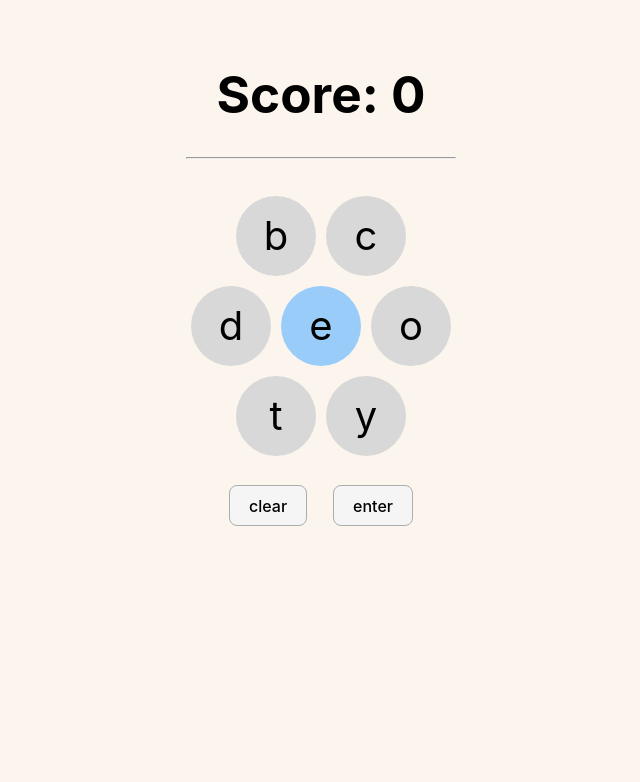
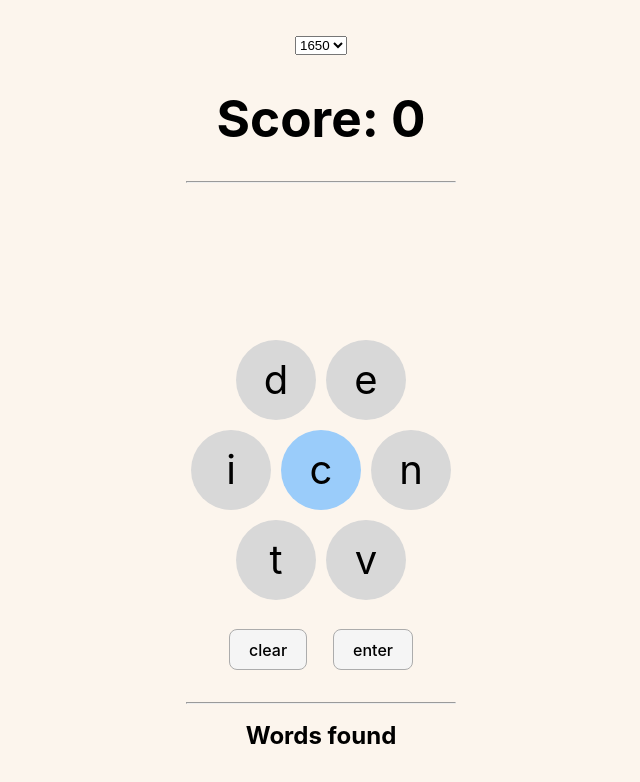
Before and after one commit to MarkyMan4/unscramble, a React (Vite) app: page / in a window 1280 px wide. Shown: the top 782 px of the page, without its empty margins (319-959 px from the left). Built offline with nearby package versions, Linux system fonts and the light colour scheme.

Commit message:
keep track of words found

```diff
--- /dev/null
+++ b/public/data/1650.json
@@ -0,0 +1,56 @@
+{
+    "centerLetter": "c",
+    "outerLetters": ["d", "e", "i", "n", "t", "v"],
+    "words": [
+        "cede",
+        "ceded",
+        "cent",
+        "cite",
+        "cited",
+        "civet",
+        "civic",
+        "decedent",
+        "deceit",
+        "deceive",
+        "deceived",
+        "decent",
+        "decide",
+        "decided",
+        "deice",
+        "deiced",
+        "deicide",
+        "detect",
+        "detected",
+        "detective",
+        "device",
+        "dice",
+        "diced",
+        "dietetic",
+        "edict",
+        "eidetic",
+        "entice",
+        "enticed",
+        "evict",
+        "evicted",
+        "evictee",
+        "evidence",
+        "evidenced",
+        "evince",
+        "evinced",
+        "iced",
+        "incentive",
+        "incidence",
+        "incident",
+        "incite",
+        "incited",
+        "indecent",
+        "indict",
+        "indicted",
+        "invective",
+        "nice",
+        "niece",
+        "tinct",
+        "vice",
+        "vindictive"
+    ]
+}
--- a/public/data/test.json
+++ /dev/null
@@ -1,56 +0,0 @@
-{
-    "centerLetter": "e",
-    "outerLetters": ["b", "c", "d", "o", "t", "y"],
-    "words": [
-        "BEDDED",
-        "BEET",
-        "BOBBED",
-        "BOCCE",
-        "BODE",
-        "BODED",
-        "BOOED",
-        "BOOTED",
-        "BOOTEE",
-        "BOYCOTTED",
-        "BYTE",
-        "CEDE",
-        "CEDED",
-        "CODE",
-        "CODED",
-        "COED",
-        "COOED",
-        "COTE",
-        "COYOTE",
-        "DEBT",
-        "DECO",
-        "DECOCT",
-        "DECOCTED",
-        "DECODE",
-        "DECODED",
-        "DECOY",
-        "DECOYED",
-        "DEED",
-        "DEEDED",
-        "DETECT",
-        "DETECTED",
-        "DOTE",
-        "DOTED",
-        "DOTTED",
-        "DYED",
-        "EBBED",
-        "EDDY",
-        "EYED",
-        "OBEY",
-        "OBEYED",
-        "OBOE",
-        "OCTET",
-        "OOCYTE",
-        "TEDDY",
-        "TEED",
-        "TOED",
-        "TOOTED",
-        "TOTE",
-        "TOTED",
-        "TOYED"
-    ]
-}
--- a/src/App.tsx
+++ b/src/App.tsx
@@ -3,9 +3,9 @@ import Controls from './components/controls'
 import './App.css'
 import LetterData from './dataTypes/letterData'
 
-const getData = async (): Promise<any> => {
+const getData = async (puzzleId: string): Promise<any> => {
     return fetch(
-        'data/test.json',
+        `data/${puzzleId}.json`,
         {
             headers: {
                 'Content-Type': 'application/json',
@@ -20,36 +20,89 @@ const getData = async (): Promise<any> => {
 }
 
 function App() {
+    const [selectedPuzzled, setSelectedPuzzle] = useState<string>('1650');
     const [data, setData] = useState<LetterData>();
     const [score, setScore] = useState<number>(0);
+    const [correctGuesses, setCorrectGuesses] = useState<string[]>([]);
 
     useEffect(() => {
-        getData().then(res => setData(res));
-    }, [])
+        getData(selectedPuzzled).then(res => setData(res));
+        setScore(0);
+        setCorrectGuesses([]);
+    }, [selectedPuzzled])
 
-    const checkWord = (word: string): boolean => {
-        if(data?.words?.includes(word.toUpperCase())) {
+    const isPangram = (word: string): boolean => {
+        const charList = word.split('');
+
+        if(!charList.includes(data!.centerLetter)) {
+            return false;
+        }
+
+        let charsIncluded = data!.outerLetters.map(letter => {
+            if(!charList.includes(letter)) {
+                return false;
+            }
+
+            return true;
+        })
+
+        return charsIncluded.every(val => val === true);
+    }
+
+    const checkWord = (word: string) => {
+        if(correctGuesses.includes(word)) {
+            alert('already found');
+        }
+        else if(word.length < 4) {
+            alert('too short');
+        }
+        else if(!word.includes(data!.centerLetter)) {
+            alert('missing center letter');
+        }
+        else if(data?.words?.includes(word)) {
             if(word.length === 4) {
                 setScore(score + 1);
             }
             else {
-                setScore(score + word.length);
+                let newScore = score + word.length;
+
+                // if word is a pangram, add 7 points
+                if(isPangram(word)) {
+                    newScore += 7;
+                }
+
+                setScore(newScore);
             }
 
-            return true;
+            // add to correct guesses
+            setCorrectGuesses(guesses => [...guesses, word]);
         }
-
-        return false;
+        else {
+            alert('not in word list');
+        }
     }
 
     return (
         <div>
+            <select onChange={ event => setSelectedPuzzle(event.target.value) }>
+                <option value="1650">1650</option>
+                <option value="1651">1651</option>
+                <option value="1658">1658</option>
+            </select>
+
             <h1>Score: { score }</h1>
             <hr />
             <br />
             { data ?
                 <div>
                     <Controls centLetter={ data.centerLetter } letters={ data.outerLetters } checkWordCallback={ checkWord } />
+
+                    <br />
+                    <hr />
+                    <h2>Words found</h2>
+                    <ul style={ {textAlign: 'left', fontSize: '2vh'} }>
+                    { correctGuesses.map(word => <li key={ word }>{ word }</li>) }
+                    </ul>
                 </div>
                 :
                 <div></div>
--- a/src/components/controls.tsx
+++ b/src/components/controls.tsx
@@ -1,17 +1,15 @@
 import { useEffect, useState } from "react";
 // import LetterData from '../dataTypes/letterData'
 
-function Controls({centLetter, letters, checkWordCallback}: {centLetter: string, letters: string[], checkWordCallback: (word: string) => boolean} ) {
+function Controls({centLetter, letters, checkWordCallback}: {centLetter: string, letters: string[], checkWordCallback: (word: string) => void} ) {
     const [input, setInput] = useState('');
     const [centerLetter, setCenterLetter] = useState<string>('');
     const [outerLetters, setOuterLetters] = useState<string[]>();
-    // const [words, setWords] = useState<string[]>();
 
     useEffect(() => {
         setCenterLetter(centLetter)
         setOuterLetters(letters);
-        // setWords(letterData.words);
-    }, [centerLetter, outerLetters]);
+    }, [centLetter, letters]);
 
     const getFormattedInput = () => {
         return (
@@ -22,20 +20,13 @@ function Controls({centLetter, letters, checkWordCallback}: {centLetter: string,
     }
 
     const checkWord = () => {
-        let isCorrect = checkWordCallback(input);
-
-        if(isCorrect) {
-            alert('yea');
-        }
-        else {
-            alert('wrong');
-        }
-
+        checkWordCallback(input);
         setInput('');
     }
 
     return (
-        <div>
+        <div key={ centLetter }>
+            { getFormattedInput() }
             { outerLetters ?
                 <div>
                     <div onClick={ () => setInput(input + outerLetters[0]) } className="letter-btn">{ outerLetters[0] }</div>
@@ -51,7 +42,6 @@ function Controls({centLetter, letters, checkWordCallback}: {centLetter: string,
                     <br />
                     <button onClick={ () => setInput('') } className="side-margins">clear</button>
                     <button onClick={ checkWord } className="side-margins">enter</button>
-                    { getFormattedInput() }
                 </div>
                 :
                 <div></div>
```
Also changed, not shown: public/data/1651.json (added, +45 -0 lines), public/data/1658.json (added, +56 -0 lines).
